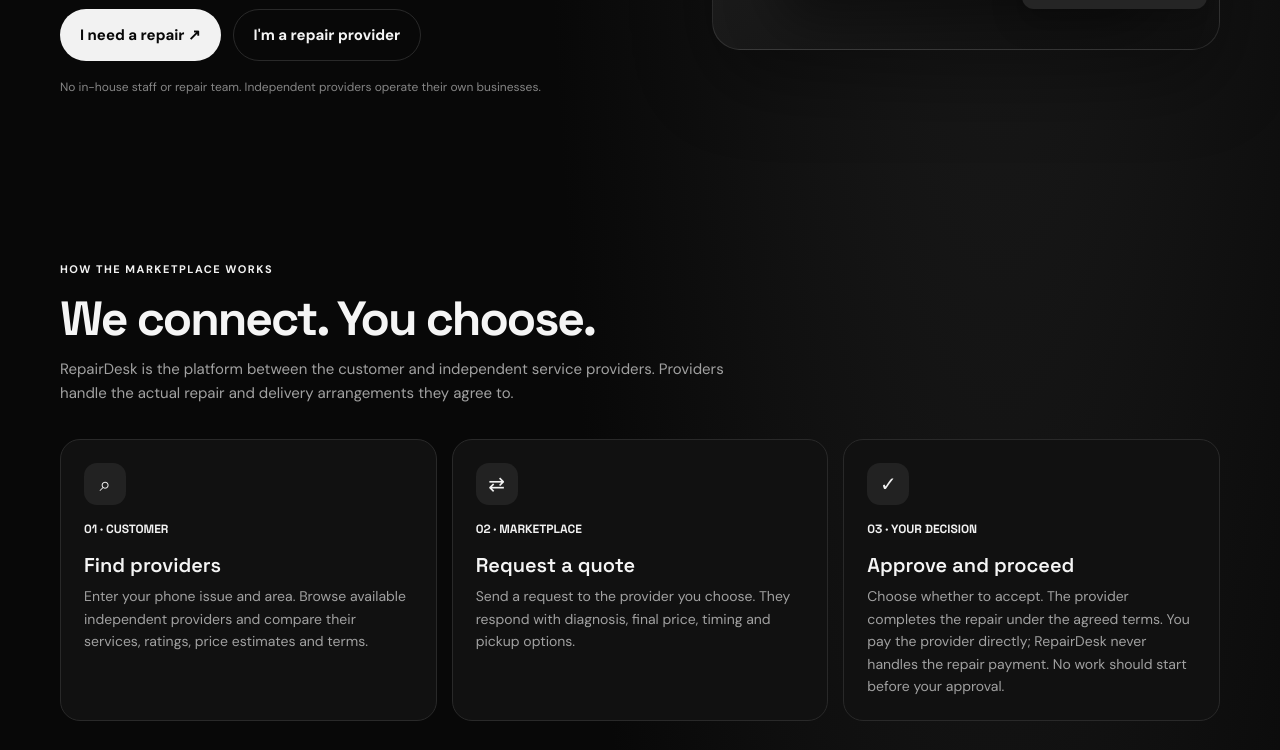
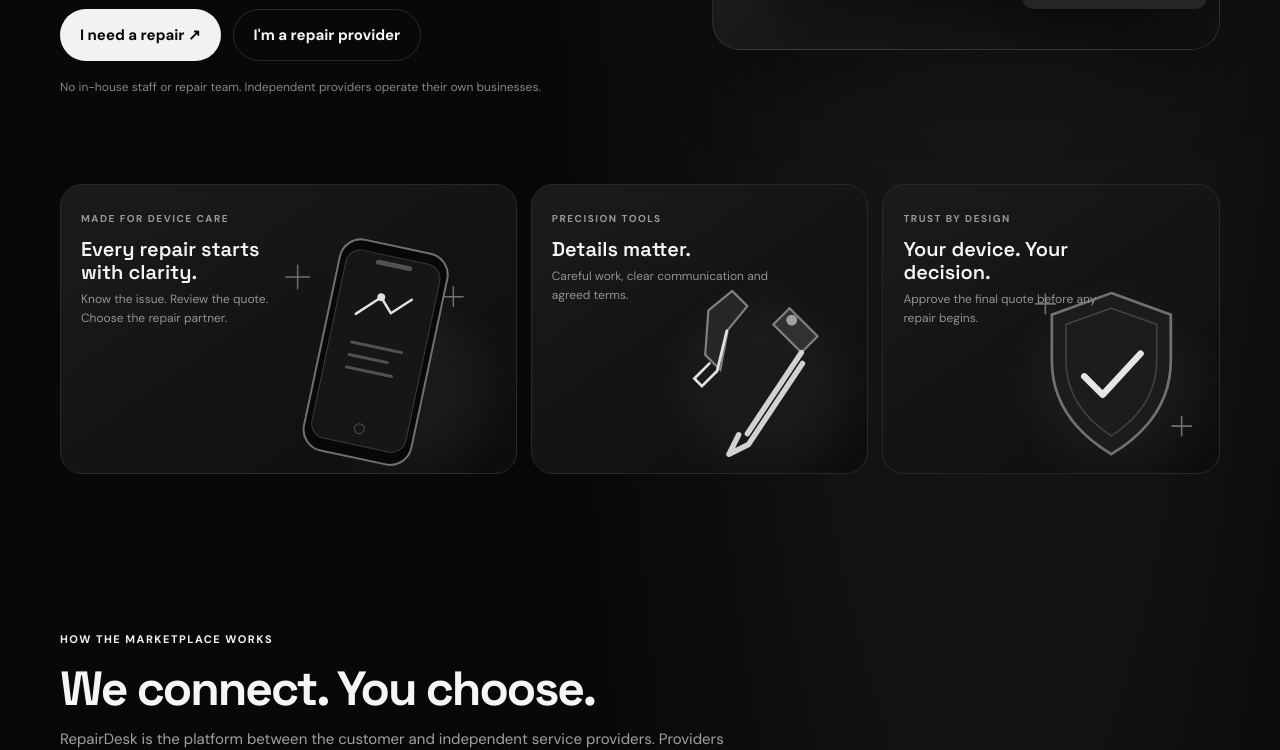
Before and after one commit to ansh385/repairdesk, a plain HTML site: page index.html in a window 1280 px wide. Shown: the part 591-1341 px from the top of the page. Drawn offline with Linux system fonts and the light colour scheme.

Commit message:
Add custom monochrome repair illustrations to homepage

```diff
--- a/index.html
+++ b/index.html
@@ -28,12 +28,35 @@ header{position:sticky;top:0;z-index:10;background:#080808ed;backdrop-filter:blu
 footer{padding:34px 0;color:#858585;font-size:12px}.foot{border-top:1px solid var(--line);padding-top:24px;display:flex;justify-content:space-between;gap:18px;flex-wrap:wrap}.toast{display:none;color:var(--lime);font-size:12px}.toast.show{display:block}
 @media(max-width:850px){.hero{grid-template-columns:1fr;padding:60px 0;gap:30px}.visual{min-height:390px}.grid{grid-template-columns:1fr 1fr}.flow{grid-template-columns:1fr 1fr}.market{grid-template-columns:1fr}.links a:not(.btn){display:none}.section{padding:60px 0}}
 @media(max-width:560px){.wrap{width:calc(100% - 28px)}.nav{height:66px}.brand{font-size:20px}.logo{width:36px;height:36px;flex-basis:36px}.logo svg{width:28px;height:28px}.brand-name strong{font-size:19px}.links{gap:8px}.links .btn{padding:10px 12px;font-size:12px}.hero{padding:49px 0}.hero h1{letter-spacing:-2.6px}.lead{font-size:16px}.visual{min-height:355px;padding:15px}.mock{margin:26px auto 0;padding:14px}.float{font-size:10px}.f1{top:35px}.f2{bottom:25px}.grid,.flow,.faq{grid-template-columns:1fr}.section{padding:50px 0}.market .panel{padding:21px}.directory{align-items:flex-start;flex-direction:column;padding:21px}.cta{padding:27px;display:block}.cta .btn{margin-top:20px;width:100%}.foot{display:grid}}
+
+/* Original monochrome product illustrations */
+.art-showcase{display:grid;grid-template-columns:1.15fr .85fr .85fr;gap:14px;margin-top:4px}
+.art-card{position:relative;min-height:230px;overflow:hidden;border:1px solid var(--line);border-radius:22px;background:linear-gradient(145deg,#1b1b1b,#0d0d0d);padding:20px}
+.art-card:first-child{min-height:290px}
+.art-copy{position:relative;z-index:2;max-width:220px}
+.art-copy span{font-size:10px;letter-spacing:1.5px;color:#999;text-transform:uppercase;font-weight:700}
+.art-copy h3{font:600 20px/1.15 'Space Grotesk';margin:9px 0 6px}
+.art-copy p{font-size:12px;color:#929292;margin:0}
+.art-object{position:absolute;right:10px;bottom:-12px;width:58%;height:72%;opacity:.95}
+.art-card:first-child .art-object{width:62%;height:85%;right:0;bottom:-5px}
+.art-object svg{width:100%;height:100%;overflow:visible}
+.art-glow{position:absolute;width:170px;height:170px;border-radius:50%;background:#ffffff0a;filter:blur(22px);right:5%;bottom:0}
+@media(max-width:850px){.art-showcase{grid-template-columns:1fr 1fr}.art-card:first-child{grid-column:1/-1}}
+@media(max-width:560px){.art-showcase{grid-template-columns:1fr}.art-card:first-child{grid-column:auto}.art-card{min-height:210px}}
 </style></head>
 <body>
 <header><div class="wrap nav"><a class="brand" href="#top"><span class="logo" aria-label="RepairDesk logo"><svg viewBox="0 0 40 40" role="img" aria-hidden="true"><path d="M12 8.5h12.5a7 7 0 0 1 0 14H12z" fill="none" stroke="currentColor" stroke-width="3.2" stroke-linejoin="round"/><path d="M12 22.5 27.5 32" fill="none" stroke="currentColor" stroke-width="3.2" stroke-linecap="round"/><path d="M29.5 7.5v7M26 11h7" fill="none" stroke="currentColor" stroke-width="2.2" stroke-linecap="round"/></svg></span><span class="brand-name"><strong>repairdesk</strong><small>REPAIR. RECONNECTED.</small></span></a><nav class="links"><a href="#how">How it works</a><a href="#providers">Providers</a><a href="#provider-model">Provider fees</a><a href="#join">Join as provider</a><a class="btn small" href="#find">Find a repair ↗</a></nav></div></header>
 <main id="top">
 <section class="wrap hero"><div><div class="eyebrow"><i class="pulse"></i> Free pilot · Independent repair marketplace</div><h1>Find the right<br><span>repair partner.</span><br>Your choice.</h1><p class="lead">Need a phone repair? Discover independent repair businesses, compare your options and choose who handles your device. Request a quote first, approve the price yourself and pay the repair provider directly. RepairDesk is free during its pilot.</p><div class="actions"><a class="btn" href="#find">I need a repair ↗</a><a class="btn outline" href="#join">I'm a repair provider</a></div><p class="tiny">No in-house staff or repair team. Independent providers operate their own businesses.</p></div>
 <div class="visual"><div class="float f1">Independent providers</div><div class="mock"><div class="mock-top"><span>Choose your repair partner</span><span class="mock-pill">Your choice</span></div><div class="mock-provider"><div class="avatar">A</div><div><b>Provider profile</b><small>Services · Area · Reviews</small></div><div class="mock-price">View →</div></div><div class="mock-provider"><div class="avatar">B</div><div><b>Provider profile</b><small>Quote · Availability</small></div><div class="mock-price">View →</div></div><div class="mock-provider" style="border:0"><div class="avatar">C</div><div><b>Provider profile</b><small>Repair specialties</small></div><div class="mock-price">View →</div></div><p style="font-size:10px;color:#999999;margin:10px 0 0">Illustration only — no providers are currently listed.</p></div><div class="float f2">You approve the quote first ✓</div></div></section>
+
+<section class="section wrap" aria-label="RepairDesk visual highlights" style="padding-top:0">
+<div class="art-showcase">
+<article class="art-card"><div class="art-copy"><span>Made for device care</span><h3>Every repair starts with clarity.</h3><p>Know the issue. Review the quote. Choose the repair partner.</p></div><div class="art-glow"></div><div class="art-object"><svg viewBox="0 0 220 250" fill="none" aria-hidden="true"><g transform="rotate(12 112 125)"><rect x="54" y="12" width="112" height="220" rx="22" fill="#080808" stroke="#777" stroke-width="2"/><rect x="61" y="23" width="98" height="196" rx="15" fill="#171717" stroke="#3e3e3e"/><rect x="91" y="29" width="38" height="5" rx="3" fill="#555"/><circle cx="110" cy="202" r="5" stroke="#555"/><path d="M82 88l22-22 13 14 18-18" stroke="#eee" stroke-width="2.5" stroke-linecap="round" stroke-linejoin="round"/><circle cx="104" cy="66" r="4" fill="#eee"/><path d="M84 117h52M84 130h40M84 143h47" stroke="#555" stroke-width="3" stroke-linecap="round"/></g><path d="M19 45h24M31 33v24M180 65h20M190 55v20" stroke="#777" stroke-width="1.5" stroke-linecap="round"/></svg></div></article>
+<article class="art-card"><div class="art-copy"><span>Precision tools</span><h3>Details matter.</h3><p>Careful work, clear communication and agreed terms.</p></div><div class="art-glow"></div><div class="art-object"><svg viewBox="0 0 180 190" fill="none" aria-hidden="true"><path d="M42 30l22-18 14 14-18 22-7 37-14-14z" fill="#292929" stroke="#888" stroke-width="2"/><path d="M59 49l-9 37-14 14-7-7 14-14" stroke="#eee" stroke-width="2.5" stroke-linecap="round"/><path d="M117 28l26 26-15 15-26-26z" fill="#333" stroke="#888" stroke-width="2"/><path d="M128 69l-50 75M70 145l-9 18 18-9 50-75" stroke="#ddd" stroke-width="5" stroke-linecap="round" stroke-linejoin="round"/><circle cx="119" cy="39" r="5" fill="#aaa"/></svg></div></article>
+<article class="art-card"><div class="art-copy"><span>Trust by design</span><h3>Your device. Your decision.</h3><p>Approve the final quote before any repair begins.</p></div><div class="art-glow"></div><div class="art-object"><svg viewBox="0 0 180 190" fill="none" aria-hidden="true"><path d="M90 14l55 20v42c0 39-22 67-55 87C57 143 35 115 35 76V34z" fill="#1d1d1d" stroke="#777" stroke-width="2.5"/><path d="M90 28l42 15v33c0 31-16 53-42 70-26-17-42-39-42-70V43z" stroke="#444" stroke-width="1.5"/><path d="M65 91l17 17 35-38" stroke="#f2f2f2" stroke-width="6" stroke-linecap="round" stroke-linejoin="round"/><path d="M20 24h18M29 15v18M146 137h18M155 128v18" stroke="#777" stroke-width="1.5" stroke-linecap="round"/></svg></div></article>
+</div>
+</section>
 <section class="section wrap" id="how"><div class="head"><div class="eyebrow">How the marketplace works</div><h2>We connect. You choose.</h2><p class="muted">RepairDesk is the platform between the customer and independent service providers. Providers handle the actual repair and delivery arrangements they agree to.</p></div><div class="grid"><article class="card"><div class="ico">⌕</div><div class="number">01 · CUSTOMER</div><h3>Find providers</h3><p>Enter your phone issue and area. Browse available independent providers and compare their services, ratings, price estimates and terms.</p></article><article class="card"><div class="ico">⇄</div><div class="number">02 · MARKETPLACE</div><h3>Request a quote</h3><p>Send a request to the provider you choose. They respond with diagnosis, final price, timing and pickup options.</p></article><article class="card"><div class="ico">✓</div><div class="number">03 · YOUR DECISION</div><h3>Approve and proceed</h3><p>Choose whether to accept. The provider completes the repair under the agreed terms. You pay the provider directly; RepairDesk never handles the repair payment. No work should start before your approval.</p></article></div></section>
 <section class="section wrap"><div class="head"><div class="eyebrow">A simple operating model</div><h2>No employees needed to run the repair work.</h2><p class="muted">RepairDesk doesn't own repair shops, hire technicians or maintain a delivery fleet. The platform helps independent businesses find customers.</p></div><div class="flow"><article><div class="number">01</div><b>Provider signs up</b><span>Repair shop submits business, service, location and contact details.</span></article><article><div class="number">02</div><b>Provider is verified</b><span>Platform checks identity, capability and terms before listing. Not instant public approval.</span></article><article><div class="number">03</div><b>Customer selects</b><span>Customer reviews provider profiles and sends a request to the chosen provider.</span></article><article><div class="number">04</div><b>Provider fulfils</b><span>Provider quotes, repairs and arranges pickup/return directly with the customer.</span></article></div></section>
 <section class="section wrap" id="provider-model"><div class="head"><div class="eyebrow">Free pilot</div><h2>Free for customers. Free for providers.</h2><p class="muted">RepairDesk is in its validation stage. No joining fee, no monthly subscription and no platform commission during the initial pilot. We will not charge providers unless a future pricing change is clearly announced and agreed in advance.</p></div><div class="grid"><article class="card"><div class="ico">₹0</div><h3>Free provider signup</h3><p>Independent repair businesses can apply without paying a registration or listing fee.</p></article><article class="card"><div class="ico">₹0</div><h3>No platform commission</h3><p>Providers keep the repair amount they agree with their customers during the free pilot. No RepairDesk commission is charged.</p></article><article class="card"><div class="ico">₹0</div><h3>No customer fee</h3><p>Customers can discover the marketplace and submit enquiries without a RepairDesk platform fee.</p></article></div><p class="notice" style="margin-top:16px">This is a free pilot policy, not a payment feature. RepairDesk does not currently collect payments, deduct fees or process provider payouts. Customers pay the independent repair provider directly. RepairDesk does not collect, hold, split or transfer repair payments.</p></section>
```
